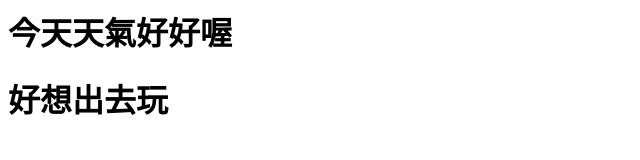
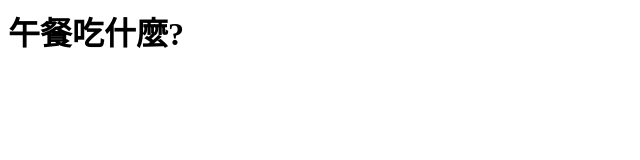
Before and after one commit to tpjpvup/git, a plain HTML site: page index.html in a window 1280 px wide. Shown: the whole page, without its empty margins (0-640 px from the left). Drawn offline with Linux system fonts and the light colour scheme.

Commit message:
Update index.html
修改首頁

```diff
--- a/index.html
+++ b/index.html
@@ -1,3 +1,2 @@
 
-<h1>今天天氣好好喔</h1>
-<h1>好想出去玩</h1>
+<h1>午餐吃什麼?</h1>
```
